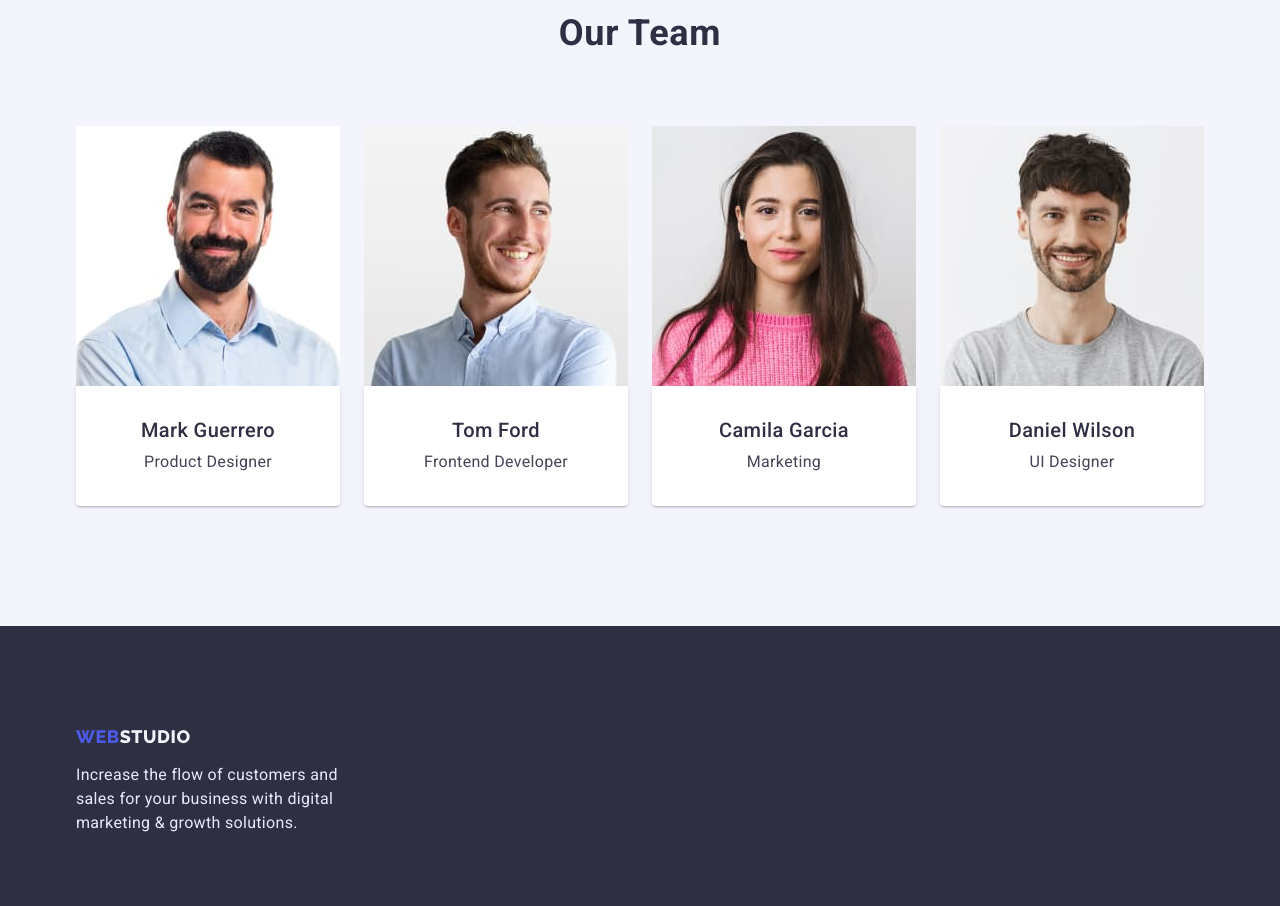
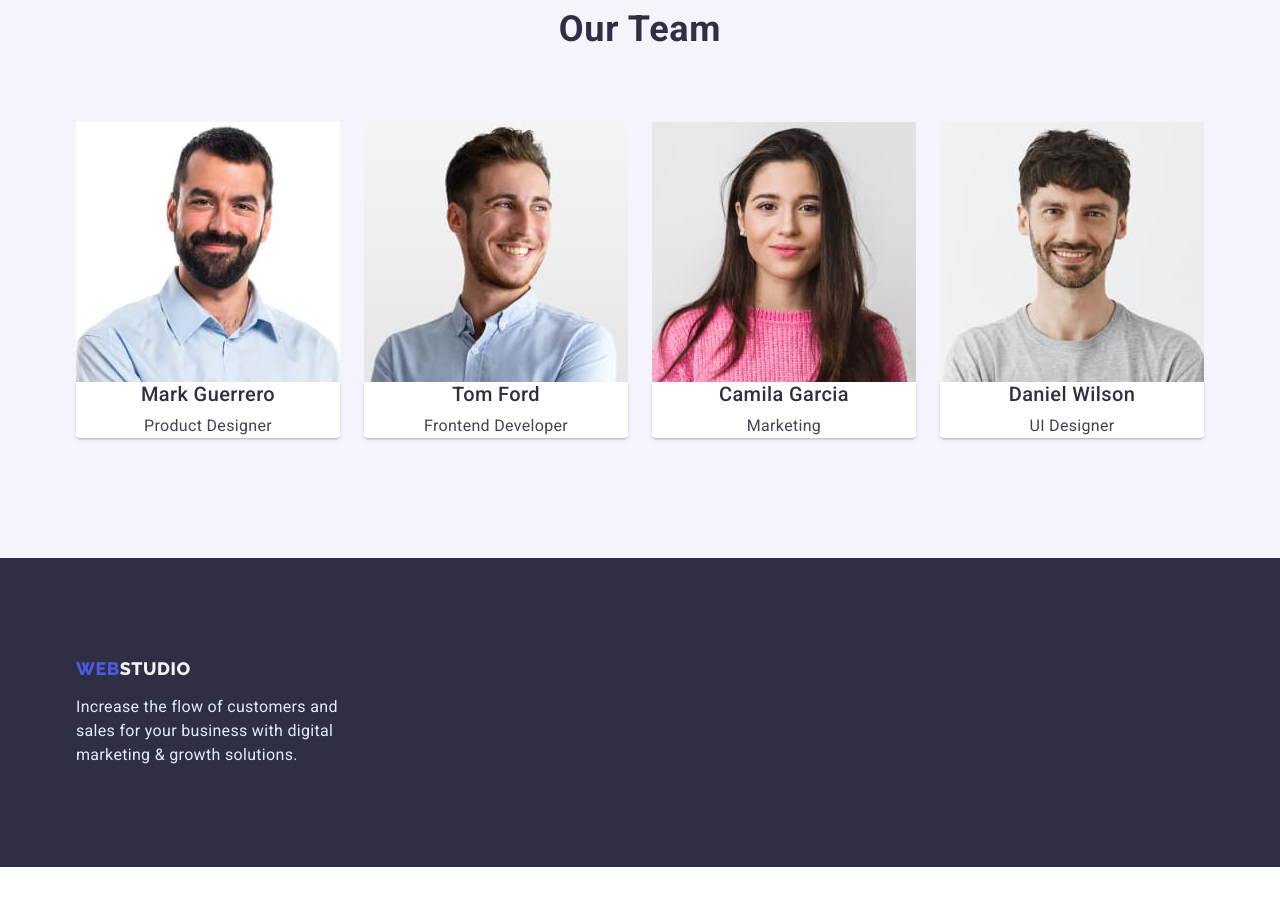
Before and after one commit to Sokilskill/goit-markup-hw-03, a plain HTML site: page index.html in a window 1280 px wide. Shown: the part 1680-2586 px from the top of the page. After the commit the page ends 2547 px from the top, so only its background shows below. Drawn offline with nearby package versions, Linux system fonts and the light colour scheme; files whose address does not match are found by name.

Commit message:
version 1.2 corrections

```diff
--- a/css/styles.css
+++ b/css/styles.css
@@ -38,6 +38,7 @@ img {
 
 button {
   cursor: pointer;
+  border: none;
 }
 
 /* --------------BODY-------------------- */
@@ -53,7 +54,8 @@ body {
 /* ----------default class------------ */
 
 .container {
-  width: 1158px;
+  width: 100%;
+  max-width: 1158px;
   padding-left: 15px;
   padding-right: 15px;
 
@@ -142,7 +144,6 @@ body {
 .work-list,
 .team-list {
   display: flex;
-  flex-wrap: wrap;
   gap: 24px;
 }
 
@@ -152,7 +153,7 @@ body {
   border-bottom: 1px solid #e7e9fc;
 }
 
-.header .container {
+.header-container {
   display: flex;
   align-items: center;
 }
@@ -301,10 +302,7 @@ body {
 }
 
 .team-item-wrapper {
-  padding-top: 32px;
-  padding-right: 16px;
-  padding-left: 16px;
-  padding-bottom: 32px;
+  padding-top: 32px 0;
 
   box-shadow: 0px 1px 6px rgba(46, 47, 66, 0.08), 0px 1px 1px rgba(46, 47, 66, 0.16),
     0px 2px 1px rgba(46, 47, 66, 0.08);
@@ -337,19 +335,21 @@ body {
   color: var(--section-team-background-color, #f4f4fd);
 }
 
+.footer-logo-text-wrapper {
+  width: 264px;
+}
 .footer-text {
-  width: 264px;
   color: var(--footer-text-color, #e7e9fc);
 }
 
 /* -------------PORFOLIO FILTER----------- */
 
 .gallery-section-container {
-  padding-top: 96px;
-  padding-bottom: 120px;
 }
 
 .gallery-section {
+  padding-top: 96px;
+  padding-bottom: 120px;
 }
 
 .filter-menu-list {
@@ -381,6 +381,7 @@ body {
   row-gap: 48px;
   column-gap: 24px;
 }
+
 .gallery-item {
   flex-basis: calc((100% - 24px * 2) / 3);
 }
--- a/index.html
+++ b/index.html
@@ -25,7 +25,7 @@
     <!-- HEADER -->
     <header class="header">
       <!-- головна навігація сайту -->
-      <div class="container">
+      <div class="container header-container">
         <nav class="page-navigation">
           <a class="header-logo logo link" href="./index.html"
             >Web<span class="header-logo-studio">Studio</span></a
@@ -180,13 +180,15 @@
     <!-- FOOTER -->
     <footer class="footer">
       <div class="container">
-        <a class="footer-logo-link logo link" href="./index.html"
-          >Web<span class="footer-logo-studio">Studio</span>
-        </a>
-        <p class="footer-text text">
-          Increase the flow of customers and sales for your business with digital marketing & growth
-          solutions.
-        </p>
+        <div class="footer-logo-text-wrapper">
+          <a class="footer-logo-link logo link" href="./index.html"
+            >Web<span class="footer-logo-studio">Studio</span></a
+          >
+          <p class="footer-text text">
+            Increase the flow of customers and sales for your business with digital marketing &
+            growth solutions.
+          </p>
+        </div>
       </div>
     </footer>
   </body>
```
Also changed, not shown: portfolio.html (+3 -3 lines).
